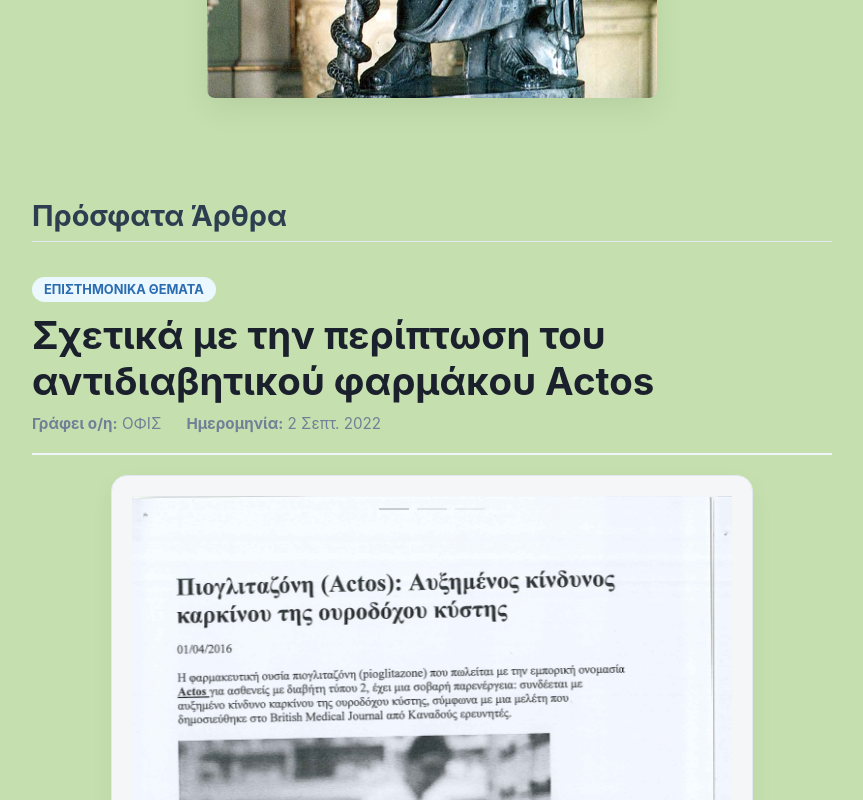
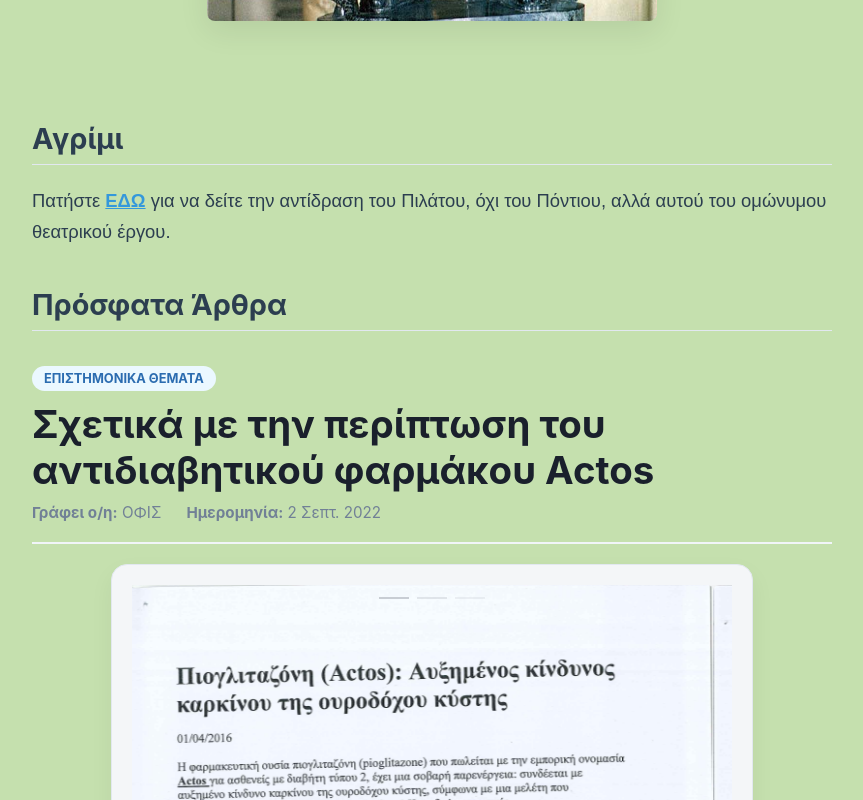
Before and after one commit to stellamarma/Ofic, a Vue app: page / in a window 1280 px wide. Shown: the part 1000-1800 px from the top of the page, without its empty margins (208-1071 px from the left). Built offline with nearby package versions, Linux system fonts and the light colour scheme; the HTML template or start-up script is replaced by a standard one.

Commit message:
Add agrini to app and change home main text

```diff
--- a/src/App.vue
+++ b/src/App.vue
@@ -4,13 +4,16 @@
 
     <div :class="['space-between', { 'theater-wide': currentView === 'theater' }]">
 
-      <!-- HOME PAGE VIEW (Όλα τα άρθρα ανοιχτά) -->
       <div v-if="currentView === 'home'" class="page-container">
         <Title />
 
+        <div class="home-agrini-section">
+          <h2 class="section-title">Αγρίμι</h2>
+          <Agrini @redirect-to-theater="handleRedirect" />
+        </div>
+
         <h2 class="section-title">Πρόσφατα Άρθρα</h2>
 
-        <!-- Εδώ τα άρθρα έχουν :isFullView="true" για να φαίνονται ήδη ανοιχτά -->
         <div class="home-full-articles-list">
           <ArticleCard
             v-for="item in myArticles"
@@ -22,7 +25,6 @@
         </div>
       </div>
 
-      <!-- ARTICLES MENU VIEW (Λίστα που ανοίγει με κλικ) -->
       <div v-if="currentView === 'articles'" class="page-container articles-container">
 
         <div v-if="!selectedArticle">
@@ -36,7 +38,6 @@
           />
         </div>
 
-        <!-- Προσθήκη v-if="selectedArticle" για να μην κρασάρει όταν είναι null -->
         <div v-else-if="selectedArticle">
           <ArticleCard
             :article="selectedArticle"
@@ -47,16 +48,12 @@
 
       </div>
 
-      <!-- TRIBUTES VIEW -->
       <div v-if="currentView === 'tributes'" class="page-container">
         <h1 class="greek-title">Αγρίμι</h1>
-        <!-- Εδώ συνδέσαμε σωστά το event με τη νέα συνάρτηση handleRedirect -->
         <Agrini @redirect-to-theater="handleRedirect" />
       </div>
 
-      <!-- THEATER VIEW -->
       <div v-if="currentView === 'theater'" class="page-container">
-        <!-- Προσθήκη v-if για να σιγουρέψουμε ότι το myTheatrics[0] δεν είναι undefined -->
         <TheatricalShow v-if="myTheatrics[0]" :show="myTheatrics[0]" />
         <p v-else class="placeholder-text">Δεν βρέθηκαν θεατρικές παραστάσεις...</p>
       </div>
@@ -144,6 +141,12 @@
   margin-bottom: 40px;
 }
 
+/* Περιθώριο για το Agrini στην αρχική σελίδα */
+.home-agrini-section {
+  margin-top: 20px;
+  margin-bottom: 40px;
+}
+
 .space-between {
   margin-top: 24px;
   max-width: 800px;
--- a/src/components/Home.vue
+++ b/src/components/Home.vue
@@ -13,7 +13,7 @@
     <div class="poem-container">
       <div>
         <p class="poem-text">
-          Ο <span class="gfs-small-center">ΟΦΙC</span> αποτελεί έναν διαδικτυακό χώρο αφιερωμένο στην ιατρική γνώση, την επιστημονική τεκμηρίωση και την εκπαιδευτική προσέγγιση της σύγχρονης και ιστορικής ιατρικής.
+          Ο <span class="gfs-small-center">ΟΦΙC</span> είναι ένα Ιατροφιλοσοφικό Βήμα
         </p>
       </div>
     </div>
```
